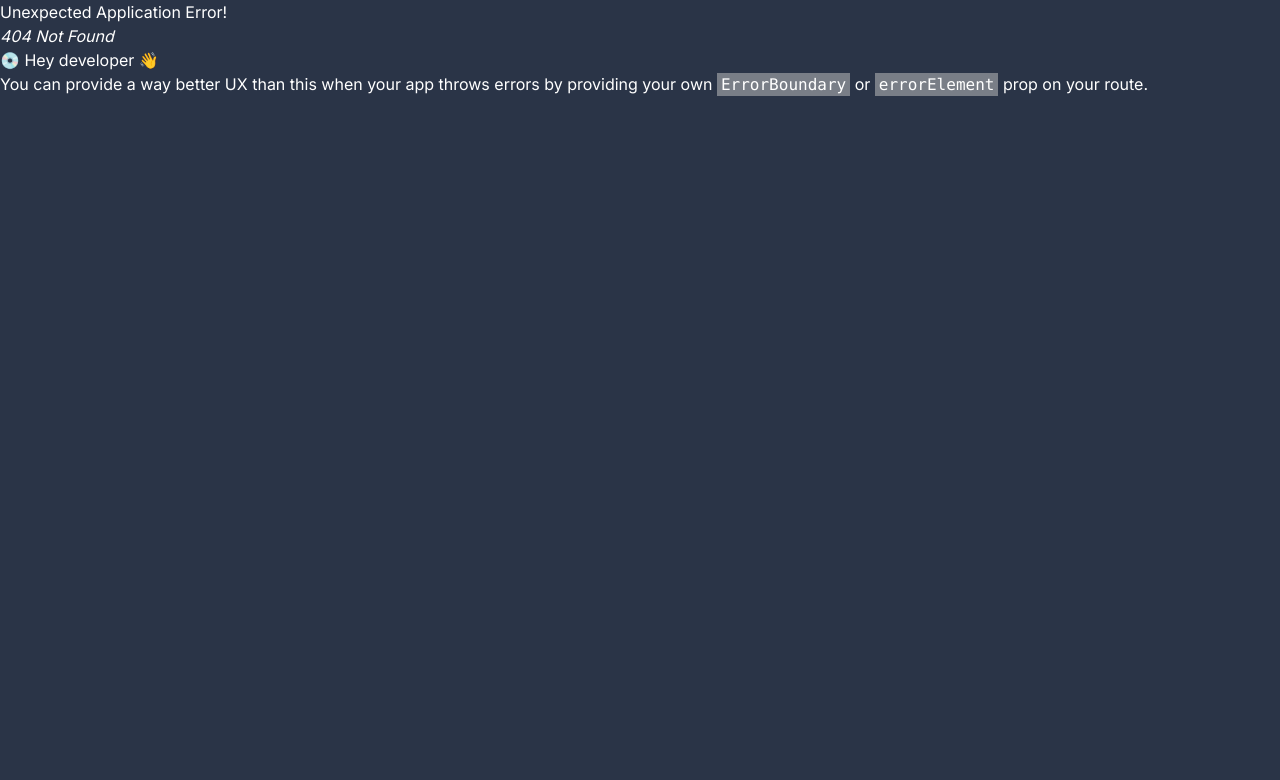
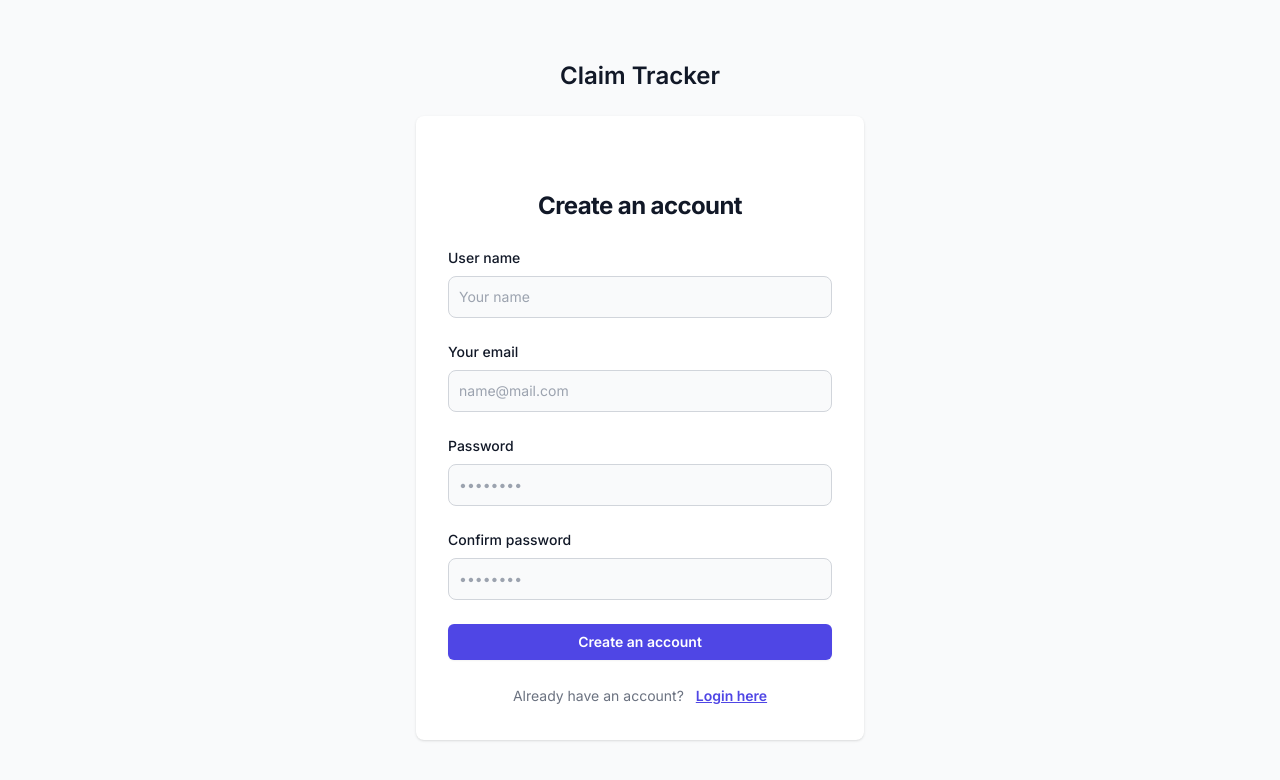
Before and after one commit to Nasaee/cliam-tracking, a React (Vite) app in the folder client/: page /register in a window 1280 px wide. Before the commit this address had no page. Shown: the top 780 px of the page. Built offline with nearby package versions, Linux system fonts and the light colour scheme.

Commit message:
frontend setup register and login commponent

```diff
--- a/client/src/App.tsx
+++ b/client/src/App.tsx
@@ -1,4 +1,9 @@
-import { createBrowserRouter, Outlet, RouterProvider } from 'react-router-dom';
+import {
+  createBrowserRouter,
+  Navigate,
+  Outlet,
+  RouterProvider,
+} from 'react-router-dom';
 import Menu from './commponents/Menu';
 import Navbar from './commponents/Navbar';
 import Footer from './commponents/Footer';
@@ -10,15 +15,23 @@ import PrivateRoute from './pages/PrivateRoute';
 import AddClaimApplier from './pages/AddClaimApplier';
 import AddClaimOtherProducts from './pages/AddClaimOtherProducts';
 import { Toaster } from 'react-hot-toast';
+import Login from './pages/Login';
+import Register from './pages/Register';
 
 function App() {
   const Layout = () => {
+    // TODO: check from cookie
+    const isLogin = true;
+
+    if (!isLogin) {
+      return <Navigate to='/login' replace />;
+    }
     return (
       <>
         <main className='font-inter'>
           <Navbar />
           <div className='flex'>
-            <div className='menu-container | p-5 border-r-2 border-[#384256]'>
+            <div className='menu-container | hidden md:block p-5 border-r-2 border-[#384256]'>
               <Menu />
             </div>
             <div className='content-container | w-full min-h-screen px-5 pb-5 overflow-hidden'>
@@ -65,6 +78,8 @@ function App() {
         },
       ],
     },
+    { path: '/login', element: <Login /> },
+    { path: '/register', element: <Register /> },
   ]);
 
   return <RouterProvider router={router} />;
--- a/client/src/commponents/AddApplierForm.tsx
+++ b/client/src/commponents/AddApplierForm.tsx
@@ -135,6 +135,9 @@ const AddApplierForm = () => {
               placeholder='Proforma invoice...'
               autoComplete='off'
               {...register('proformaInv')}
+              onInput={(e) =>
+                (e.currentTarget.value = e.currentTarget.value.toUpperCase())
+              }
             />
           </div>
         </div>
@@ -159,7 +162,7 @@ const AddApplierForm = () => {
 
       <button
         type='submit'
-        className='text-white bg-blue-700 hover:bg-blue-800 focus:ring-4 focus:ring-blue-300 font-medium rounded-lg text-sm px-5 py-2.5 me-2 mb-2 focus:outline-none'
+        className='text-white bg-indigo-600 hover:bg-indigo-500 focus:ring-4 focus:ring-blue-300 font-medium rounded-lg text-sm px-5 py-2.5 me-2 mb-2 focus:outline-none'
       >
         Add
       </button>
--- a/client/src/commponents/Navbar.tsx
+++ b/client/src/commponents/Navbar.tsx
@@ -1,28 +1,19 @@
-import { useState } from 'react';
 import { CiGrid41 } from 'react-icons/ci';
-import { CiLogin } from 'react-icons/ci';
 import { CiLogout } from 'react-icons/ci';
 
 const Navbar = () => {
-  const [isLogin, setIsLogin] = useState(false);
   return (
     <nav className='w-full flex justify-between items-center px-[20px] py-[10px]'>
       <div className='logo | '>
         <p>ICON</p>
       </div>
       <div className='menu | flex items-center justify-center gap-4'>
-        <button className='bg-transparent border-none p-0 outline-none'>
+        <button className='md:hidden bg-transparent border-none p-0 outline-none'>
           <CiGrid41 className='text-xl' />
         </button>
-        <button
-          className='bg-transparent border-none p-0 outline-none'
-          onClick={() => setIsLogin(!isLogin)}
-        >
-          {isLogin ? (
-            <CiLogout className='text-xl' />
-          ) : (
-            <CiLogin className='text-xl' />
-          )}
+        {/* // TODO: create handle logout */}
+        <button className='flex items-center gap-2 bg-transparent border-none p-0 outline-none hover:text-indigo-300'>
+          <CiLogout className='text-xl ' /> Logout
         </button>
 
         <div className='user | flex items-center gap-2'>
--- /dev/null
+++ b/client/src/pages/Login.tsx
@@ -0,0 +1,75 @@
+import { Link } from 'react-router-dom';
+
+const Login = () => {
+  return (
+    <div className='flex flex-col justify-center bg-white min-h-screen px-6 py-12 lg:px-8'>
+      <div className='sm:mx-auto sm:w-full sm:max-w-sm'>
+        <h2 className='mt-10 text-center text-2xl font-bold leading-9 tracking-tight text-gray-900'>
+          Sign in to your account
+        </h2>
+      </div>
+
+      <div className='mt-10 sm:mx-auto sm:w-full sm:max-w-sm'>
+        <form className='space-y-6' action='#' method='POST'>
+          <div>
+            <label
+              htmlFor='email'
+              className='block text-sm font-medium leading-6 text-gray-900'
+            >
+              Email address
+            </label>
+            <div className='mt-2'>
+              <input
+                type='email'
+                name='email'
+                id='email'
+                className='bg-gray-50 border border-gray-300 text-gray-900 sm:text-sm rounded-lg focus:ring-primary-600 focus:border-primary-600 block w-full p-2.5 '
+                placeholder='name@mail.com'
+              />
+            </div>
+          </div>
+
+          <div>
+            <div className='flex items-center justify-between'>
+              <label
+                htmlFor='password'
+                className='block text-sm font-medium leading-6 text-gray-900'
+              >
+                Password
+              </label>
+            </div>
+            <div className='mt-2'>
+              <input
+                type='password'
+                name='password'
+                id='password'
+                placeholder='••••••••'
+                className='bg-gray-50 border border-gray-300 text-gray-900 sm:text-sm rounded-lg focus:ring-primary-600 focus:border-primary-600 block w-full p-2.5'
+              />
+            </div>
+          </div>
+
+          <div>
+            <button
+              type='submit'
+              className='flex w-full justify-center rounded-md bg-indigo-600 px-3 py-1.5 text-sm font-semibold leading-6 text-white shadow-sm hover:bg-indigo-500 focus-visible:outline focus-visible:outline-2 focus-visible:outline-offset-2 focus-visible:outline-indigo-600'
+            >
+              Sign in
+            </button>
+          </div>
+        </form>
+
+        <p className='mt-10 text-center text-sm text-gray-500'>
+          Not a member?
+          <Link
+            to='/register'
+            className='font-semibold leading-6 text-indigo-600 hover:text-indigo-500 underline ml-2'
+          >
+            Register
+          </Link>
+        </p>
+      </div>
+    </div>
+  );
+};
+export default Login;
--- /dev/null
+++ b/client/src/pages/Register.tsx
@@ -0,0 +1,101 @@
+import { Link } from 'react-router-dom';
+
+const Register = () => {
+  return (
+    <section className='bg-gray-50'>
+      <div className='flex flex-col items-center justify-center px-6 py-8 mx-auto md:h-screen lg:py-0'>
+        <p className='flex items-center mb-6 text-2xl font-semibold text-gray-900 dark:text-white mx-auto'>
+          Claim Tracker
+        </p>
+
+        <div className='w-full bg-white rounded-lg shadow  md:mt-0 sm:max-w-md xl:p-0'>
+          <div className='p-6 space-y-4 md:space-y-6 sm:p-8'>
+            <h2 className='mt-10 text-center text-2xl font-bold leading-9 tracking-tight text-gray-900'>
+              Create an account
+            </h2>
+            <form className='space-y-4 md:space-y-6' action='#'>
+              <div>
+                <label
+                  htmlFor='email'
+                  className='block mb-2 text-sm font-medium text-gray-900'
+                >
+                  User name
+                </label>
+                <input
+                  type='text'
+                  name='username'
+                  id='username'
+                  className='bg-gray-50 border border-gray-300 text-gray-900 sm:text-sm rounded-lg focus:ring-primary-600 focus:border-primary-600 block w-full p-2.5 '
+                  placeholder='Your name'
+                />
+              </div>
+              <div>
+                <label
+                  htmlFor='username'
+                  className='block mb-2 text-sm font-medium text-gray-900'
+                >
+                  Your email
+                </label>
+                <input
+                  type='email'
+                  name='email'
+                  id='email'
+                  className='bg-gray-50 border border-gray-300 text-gray-900 sm:text-sm rounded-lg focus:ring-primary-600 focus:border-primary-600 block w-full p-2.5 '
+                  placeholder='name@mail.com'
+                />
+              </div>
+              <div>
+                <label
+                  htmlFor='password'
+                  className='block mb-2 text-sm font-medium text-gray-900 '
+                >
+                  Password
+                </label>
+                <input
+                  type='password'
+                  name='password'
+                  id='password'
+                  placeholder='••••••••'
+                  className='bg-gray-50 border border-gray-300 text-gray-900 sm:text-sm rounded-lg focus:ring-primary-600 focus:border-primary-600 block w-full p-2.5'
+                />
+              </div>
+              <div>
+                <label
+                  htmlFor='confirm-password'
+                  className='block mb-2 text-sm font-medium text-gray-900 '
+                >
+                  Confirm password
+                </label>
+                <input
+                  type='confirm-password'
+                  name='confirm-password'
+                  id='confirm-password'
+                  placeholder='••••••••'
+                  className='bg-gray-50 border border-gray-300 text-gray-900 sm:text-sm rounded-lg focus:ring-primary-600 focus:border-primary-600 block w-full p-2.5'
+                />
+              </div>
+              <div>
+                <button
+                  type='submit'
+                  className='flex w-full justify-center rounded-md bg-indigo-600 px-3 py-1.5 text-sm font-semibold leading-6 text-white shadow-sm hover:bg-indigo-500 focus-visible:outline focus-visible:outline-2 focus-visible:outline-offset-2 focus-visible:outline-indigo-600'
+                >
+                  Create an account
+                </button>
+              </div>
+            </form>
+            <p className='mt-10 text-center text-sm text-gray-500'>
+              Already have an account?{' '}
+              <Link
+                to='/login'
+                className='font-semibold leading-6 text-indigo-600 hover:text-indigo-500 underline ml-2'
+              >
+                Login here
+              </Link>
+            </p>
+          </div>
+        </div>
+      </div>
+    </section>
+  );
+};
+export default Register;
```
